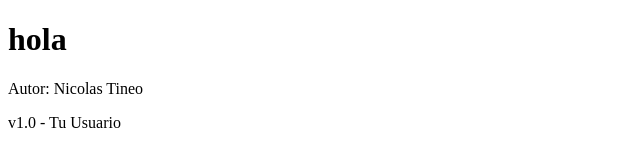
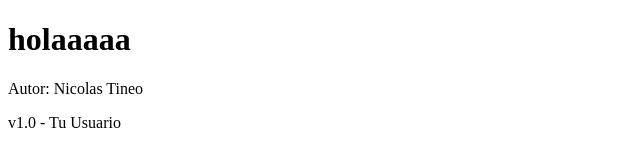
Before and after one commit to NicolasT-bit/practica-git-individual, a plain HTML site: page index.html in a window 1280 px wide. Shown: the whole page, without its empty margins (0-640 px from the left). Drawn offline with Linux system fonts and the light colour scheme.

Commit message:
Actualiza index.html con nuevo texto y footer

```diff
--- a/index.html
+++ b/index.html
@@ -4,7 +4,7 @@
     <title>Demo</title>
 </head>
 <body>
-    <h1>hola</h1>
+    <h1>holaaaaa</h1>
     <p>Autor: Nicolas Tineo</p>
 </body>
 </html>
```
